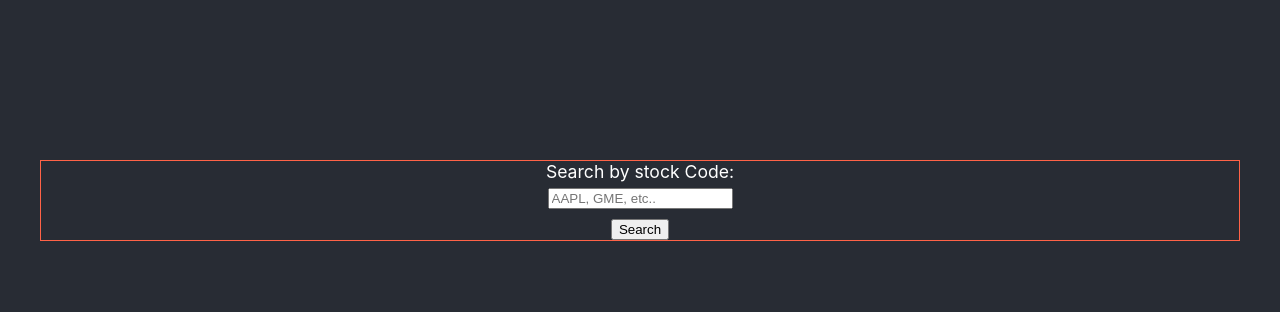
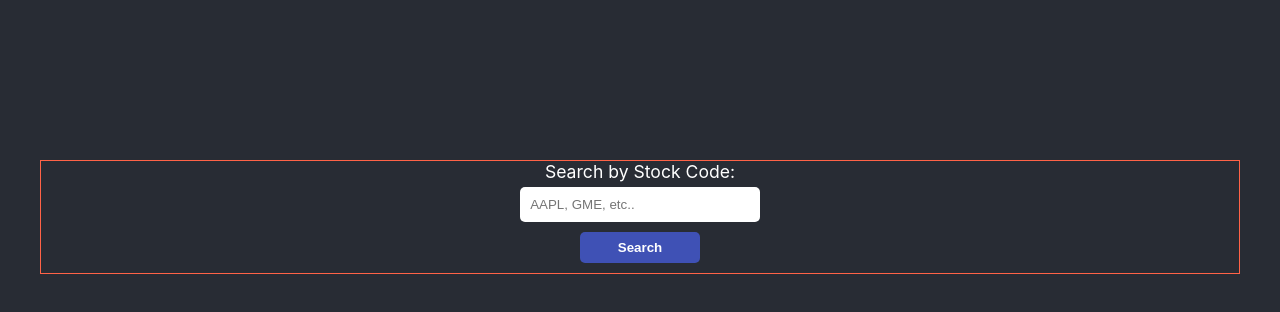
Before and after one commit to tuf75588/50-React-Projects-Part1, a React (Create React App) app in the folder metrics-dashboard/: page / in a window 1280 px wide. Shown: the top 312 px of the page. Built offline with nearby package versions, Linux system fonts and the light colour scheme; the HTML template or start-up script is replaced by a standard one.

Commit message:
fix some inconsistent casing and better input & button styles

```diff
--- a/metrics-dashboard/src/components/StockSearch.tsx
+++ b/metrics-dashboard/src/components/StockSearch.tsx
@@ -14,7 +14,7 @@ function StockSearch({ setActiveStock }: Props) {
   return (
     <div className="search-wrapper">
       <div>
-        <label htmlFor="search">Search by stock Code:</label>
+        <label htmlFor="search">Search by Stock Code:</label>
       </div>
       <input
         type="text"
--- a/metrics-dashboard/src/index.css
+++ b/metrics-dashboard/src/index.css
@@ -41,5 +41,19 @@ body {
 
 .search-button {
   display: block;
-  margin: 10px auto 0 auto;
+  margin: 10px auto 10px auto;
+  background-color: #3f51b5;
+  color: #fff;
+  font-weight: 600;
+  border-radius: 5px;
+  width: 10%;
+  border: none;
+  padding: 0.5rem;
 }
+
+input[type='text'] {
+  width: 20%;
+  border: none;
+  padding: 10px;
+  border-radius: 5px;
+}
```
